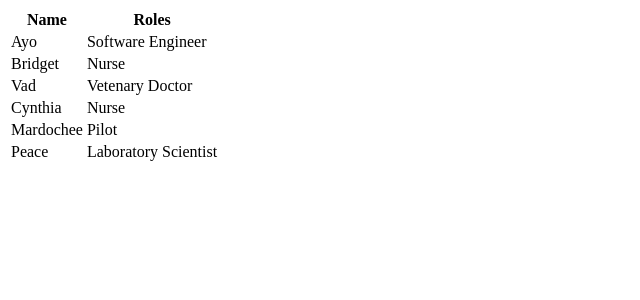
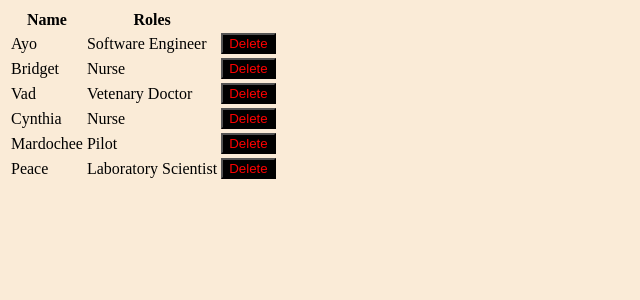
Before and after one commit to OlubayoIV/Beginner-s-react-demo, a React (Create React App) app: page / in a window 1280 px wide. Shown: the top 300 px of the page, without its empty margins (0-640 px from the left). Built offline with nearby package versions, Linux system fonts and the light colour scheme.

Commit message:
state commit avec un peu css

```diff
--- a/src/App.js
+++ b/src/App.js
@@ -3,8 +3,17 @@
 import './index.css'
 
 class App extends Component {
-    render() {
-        const characters = [
+    removeCharacter = (index) => {
+        const {characters} = this.state
+        this.setState({
+            characters: characters.filter((character, i) => {
+                return i !== index
+            }),
+        })
+    }
+
+    state = {
+        characters: [
             {
                 name: 'Ayo',
                 job: 'Software Engineer',
@@ -29,11 +38,15 @@
                 name: 'Peace',
                 job: 'Laboratory Scientist',
             },
-        ]
+        ],
+
+    }
+    render() {
+        const {characters} = this.state
 
         return (
             <div className='container'>
-                <Table charactersData={characters}/>
+                <Table charactersData={characters} removeCharacter={this.removeCharacter} />
             </div>
         )
     }
--- a/src/Table.js
+++ b/src/Table.js
@@ -1,4 +1,4 @@
-import React, { Component } from 'react'
+import React from 'react'
 
 
 const TableHeader = () => {
@@ -18,6 +18,9 @@
             <tr key = {index}>
                 <td>{row.name}</td>
                 <td>{row.job}</td>
+                <td>
+                    <button onClick={() => props.removeCharacter(index)}>Delete</button>
+                </td>
             </tr>
         )
     })
@@ -26,17 +29,15 @@
         <tbody>{rows}</tbody>
     )
 }
-class Table extends Component {
-    render() {
-        const { charactersData } = this.props
+const Table = (props) => {
+    const { charactersData, removeCharacter } = props
 
         return (
             <table>
                 <TableHeader />
-                <TableBody charactersData = {charactersData}/>
+                <TableBody charactersData = {charactersData} removeCharacter = {removeCharacter} />
             </table>
         )
     }
-}
 
 export default Table
--- a/src/index.css
+++ b/src/index.css
@@ -1,9 +1,20 @@
 .App {
     font-family: cursive;
     color:rgb(69, 69, 56);
+    background-color: aqua;
 }
 
 .Table {
     background-color: aqua;
     font-family:Impact;
 }
+
+button {
+    background-color: black;
+    color:red;
+}
+
+body {
+    background-color: antiquewhite;
+    font-family: cursive;
+}
```
